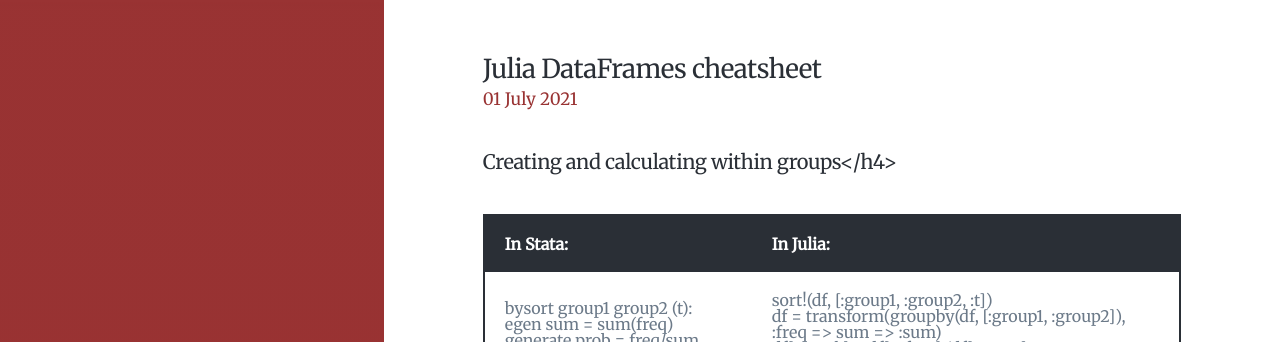
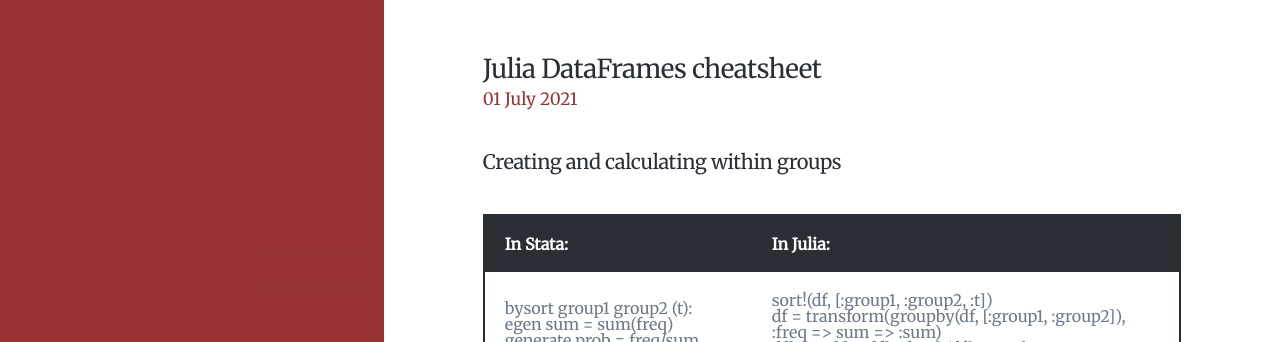
Before and after one commit to bojeryd91/bojeryd91.github.io, a Jekyll site: the page built from _posts/2021-07-01-Julia-DataFrames-cheatsheet.md, in a window 1280 px wide and 900 px high. Shown: the top 342 px of the window. Built offline with Jekyll 4.4.1, drawn with Linux system fonts in a browser that asks for light colours; nearby versions of some CDN libraries; some web fonts are replaced.

```diff
--- a/_posts/2021-07-01-Julia-DataFrames-cheatsheet.md
+++ b/_posts/2021-07-01-Julia-DataFrames-cheatsheet.md
@@ -4,7 +4,7 @@ date: 2021-07-01 11:48:52
 excerpt: My cheatsheet to go between data manipulation in Stata and Julia/DataFrames
 ---
 
-## Creating and calculating within groups</h4>
+## Creating and calculating within groups
 
 | In Stata:      | In Julia: |
 | :------------- | :-------- |
```
